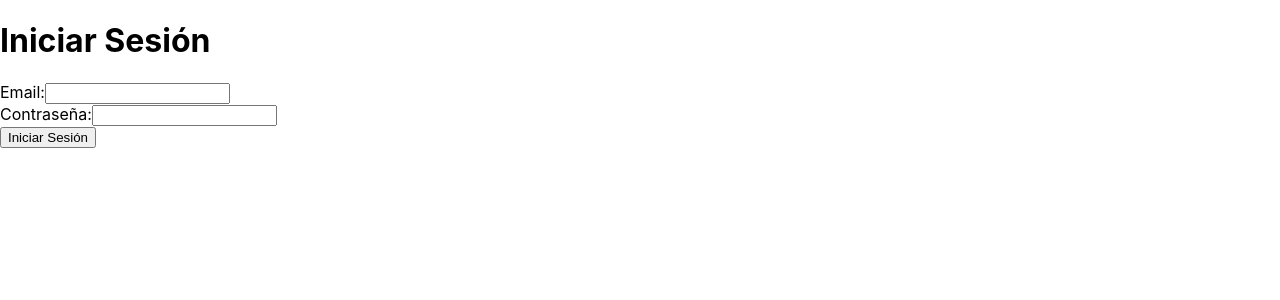
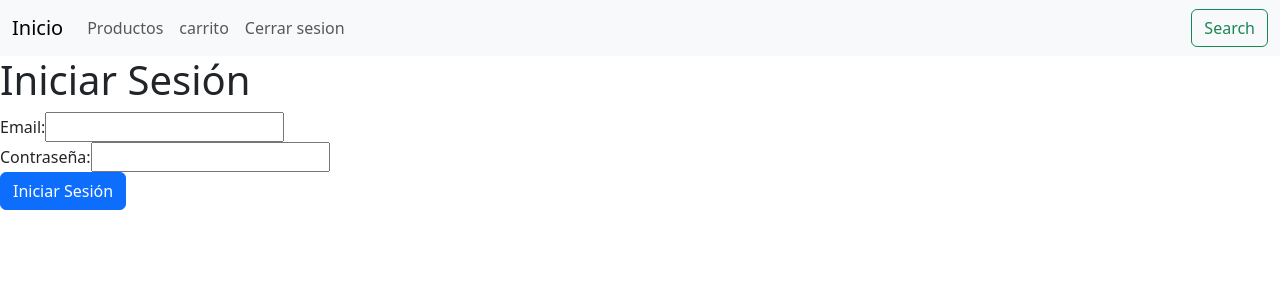
Before and after one commit to nienciso/NicolasEnciso-ThrasherFrontEnd, a React (Create React App) app: page /auth/login in a window 1280 px wide. Shown: the top 300 px of the page. Built offline with nearby package versions, Linux system fonts and the light colour scheme; no server answers.

Commit message:
agregando estilos/Bootstrap
agregamos estilos al FrontEnd con Bootstrap para algo mas legible.

```diff
--- a/package.json
+++ b/package.json
@@ -7,6 +7,8 @@
     "@testing-library/react": "^13.4.0",
     "@testing-library/user-event": "^13.5.0",
     "axios": "^1.5.1",
+    "boostrap": "^2.0.0",
+    "bootstrap": "^5.3.2",
     "react": "^18.2.0",
     "react-dom": "^18.2.0",
     "react-router-dom": "^6.16.0",
--- a/public/index.html
+++ b/public/index.html
@@ -23,7 +23,10 @@
       Unlike "/favicon.ico" or "favicon.ico", "%PUBLIC_URL%/favicon.ico" will
       work correctly both with client-side routing and a non-root public URL.
       Learn how to configure a non-root public URL by running `npm run build`.
-    -->
+    --><!-- Agrega estos enlaces en la sección <head> de tu archivo HTML -->
+<link rel="stylesheet" href="https://cdn.jsdelivr.net/npm/bootstrap@5.3.0/dist/css/bootstrap.min.css">
+<script src="https://cdn.jsdelivr.net/npm/bootstrap@5.3.0/dist/js/bootstrap.min.js"></script>
+
     <title>React App</title>
   </head>
   <body>
--- a/src/App.js
+++ b/src/App.js
@@ -1,11 +1,12 @@
 import React, { useEffect, useState } from 'react';
 import { BrowserRouter as Router, Route, Routes } from 'react-router-dom';
+import { getAllProductos } from './api';
+import NavBar from './components/NavBar'
 import ProductList from './components/ProductList';
 import ProductDetail from './components/ProductDetail';
 import Login from './components/Login';
-import { getAllProductos } from './api';
 import CheckSession from './components/CheckSession';
-
+import 'bootstrap/dist/css/bootstrap.min.css';
 
 function App() {
   const [productos, setProductos] = useState([]);
@@ -19,6 +20,7 @@ function App() {
   return (
     <Router>
       <div className="App">
+        <NavBar/>
         <Routes>
           <Route
           path="/" element={<ProductList productos={productos} />} />
--- a/src/components/Login.js
+++ b/src/components/Login.js
@@ -10,7 +10,7 @@ function Login() {
   const handleLogin = async () => {
     try {
       const userData = await loginUser(email, password);
-      console.log('Respuesta de loginUser:', userData);
+
       if (userData && userData.rol) {
         if (userData.rol === 1) {
           navigate('/');
@@ -50,7 +50,7 @@ function Login() {
   onChange={(e) => setPassword(e.target.value)}
 />
         </div>
-        <button type="button" onClick={handleLogin}>
+        <button className='btn btn-primary'  type="button" onClick={handleLogin}>
           Iniciar Sesión
         </button>
       </form>
--- /dev/null
+++ b/src/components/NavBar.js
@@ -0,0 +1,33 @@
+import React from 'react';
+
+function NavBar() {
+  return (
+    <nav className="navbar navbar-expand-lg bg-body-tertiary">
+      <div className="container-fluid">
+        <a className="navbar-brand" href="/">Inicio</a>
+        <button className="navbar-toggler" type="button" data-bs-toggle="collapse" data-bs-target="#navbarTogglerDemo02" aria-controls="navbarTogglerDemo02" aria-expanded="false" aria-label="Toggle navigation">
+          <span className="navbar-toggler-icon"></span>
+        </button>
+        <div className="collapse navbar-collapse" id="navbarTogglerDemo02">
+          <ul className="navbar-nav me-auto mb-2 mb-lg-0">
+            <li className="nav-item">
+              <a className="nav-link" href="#productos">Productos</a>
+            </li>
+            <li className="nav-item">
+              <a className="nav-link" href="/cart">carrito</a>
+            </li>
+            <li className="nav-item">
+              <a className="nav-link" href="/logout">Cerrar sesion</a>
+            </li>
+          </ul>
+
+          <form className="d-flex" role="search">
+            <button className="btn btn-outline-success" type="submit">Search</button>
+          </form>
+        </div>
+      </div>
+    </nav>
+  );
+}
+
+export default NavBar;
--- a/src/components/ProductList.js
+++ b/src/components/ProductList.js
@@ -1,21 +1,26 @@
 import React from 'react';
-import { Link } from 'react-router-dom';
-
+import { Form, Link } from 'react-router-dom';
 
 function ProductList({ productos }) {
   return (
     <div>
-      <h1>Productos</h1>
-      <ul>
+      <h1 id="productos">Productos</h1>
+      <div className="row">
         {productos.map((producto) => (
-          <li key={producto.id}>
-            <h2>{producto.nombre}</h2>
-            <p>{producto.descripcion}</p>
-            <p>Precio: ${producto.precio}</p>
-            <Link to={`/productos/${producto.id}`}>Ver detalles</Link>
-          </li>
+          <div key={producto.id} className="col-md-4 mb-3">
+            <div className="card">
+              <div className="card-body">
+                <h2 className="card-title">{producto.nombre}</h2>
+                <p className="card-text">{producto.descripcion}</p>
+                <p className="card-text">Precio: ${producto.precio}</p>
+                <Link className="btn btn-primary" to={`/productos/${producto.id}`}>
+                  Ver detalles
+                </Link>
+              </div>
+            </div>
+          </div>
         ))}
-      </ul>
+      </div>
     </div>
   );
 }
```
Also changed, not shown: 1 other file (tests, documents, lock files or other folders).
